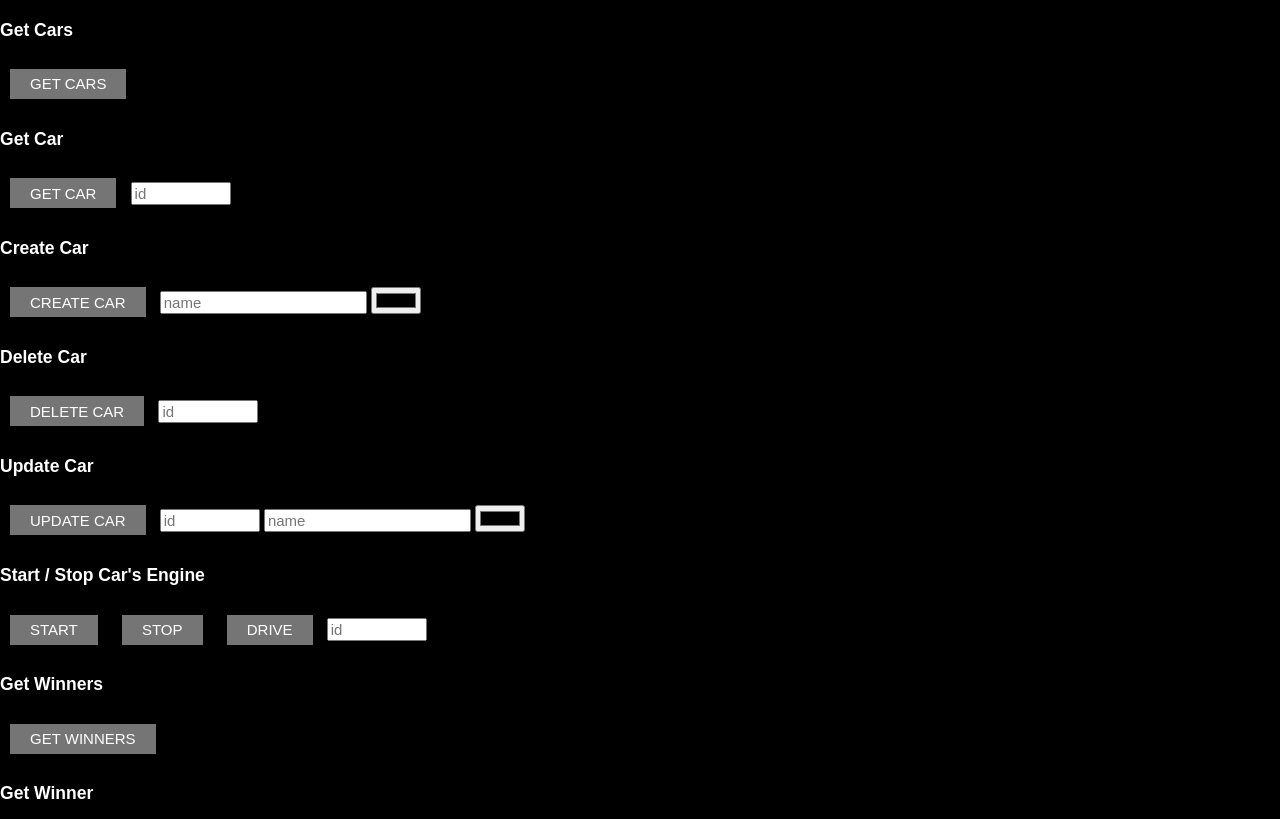
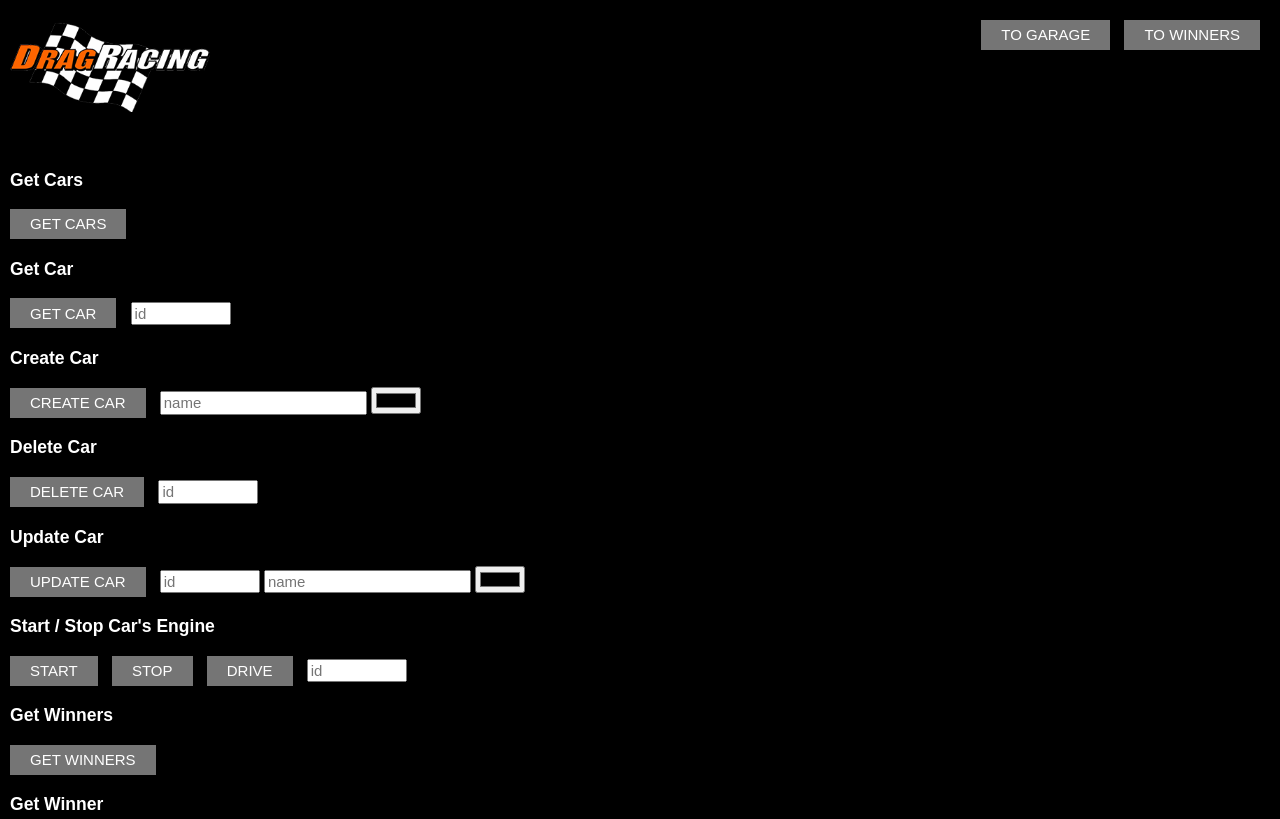
Before and after one commit to svr-by/JSFE2022Q1, a website built with webpack: page async-race/src/index.html in a window 1280 px wide. Shown: the top 819 px of the page. Built offline with nearby package versions, Linux system fonts and the light colour scheme.

Commit message:
feat: add header layout

```diff
--- a/async-race/src/index.html
+++ b/async-race/src/index.html
@@ -7,6 +7,20 @@
   <title>Async race</title>
 </head>
 <body>
+  <header class="header">
+    <div class="wrapper header__wrapper">
+      <a href="javascript:void(0)">
+        <div class="logo">
+          <img src="assets/img/logo.png" alt="Logo" class="logo__img">
+        </div>
+      </a>
+      <nav class="nav">
+        <button class="button button--nav">To garage</button>
+        <button class="button button--nav">To winners</button>
+      </nav>
+    </div>
+  </header>
+  <main class="main">
     <div class="wrapper">
       <h3 class="title">Get Cars</h3>
       <button class="button" id="btn1">Get Cars</button>
@@ -59,5 +73,6 @@
       <input type="number" class="input-num" id="input15" placeholder="wins">
       <input type="number" class="input-num" id="input16" placeholder="time">
     </div>
+  </main>
 </body>
 </html>
--- a/async-race/src/styles/components/_button.scss
+++ b/async-race/src/styles/components/_button.scss
@@ -1,6 +1,6 @@
 .button {
   height: 30px;
-  margin: 10px;
+  margin-right: 10px;
   padding: 0 20px;
   border: none;
   color: $color-white;
--- a/async-race/src/styles/layouts/_base.scss
+++ b/async-race/src/styles/layouts/_base.scss
@@ -18,10 +18,14 @@ body {
 }
 
 .wrapper {
+  width: 100%;
   max-width: 1440px;
   min-width: 320px;
   margin: 0 auto;
+  padding: 0 10px;
 }
+
+
 
 .title {
   color: $color-white;
--- /dev/null
+++ b/async-race/src/styles/layouts/_header.scss
@@ -0,0 +1,22 @@
+.header {
+  position: absolute;
+  top: 0;
+  right: 0;
+  left: 0;
+  display: flex;
+  padding-top: 20px;
+}
+
+.header__wrapper {
+  display: flex;
+  justify-content: space-between;
+}
+
+.logo {
+  width: 200px;
+}
+
+.logo__img {
+  width: 100%;
+  object-fit: cover;
+}
--- /dev/null
+++ b/async-race/src/styles/layouts/_main.scss
@@ -0,0 +1,3 @@
+.main {
+  padding-top: 150px;
+}
--- a/async-race/src/styles/style.scss
+++ b/async-race/src/styles/style.scss
@@ -2,3 +2,5 @@
 @import 'base/normalize';
 @import 'components/button';
 @import 'layouts/base';
+@import 'layouts/header';
+@import 'layouts/main';
```
Also changed, not shown: async-race/src/assets/img/logo.png (added). Lines whose indentation alone changed are shown as unchanged.
